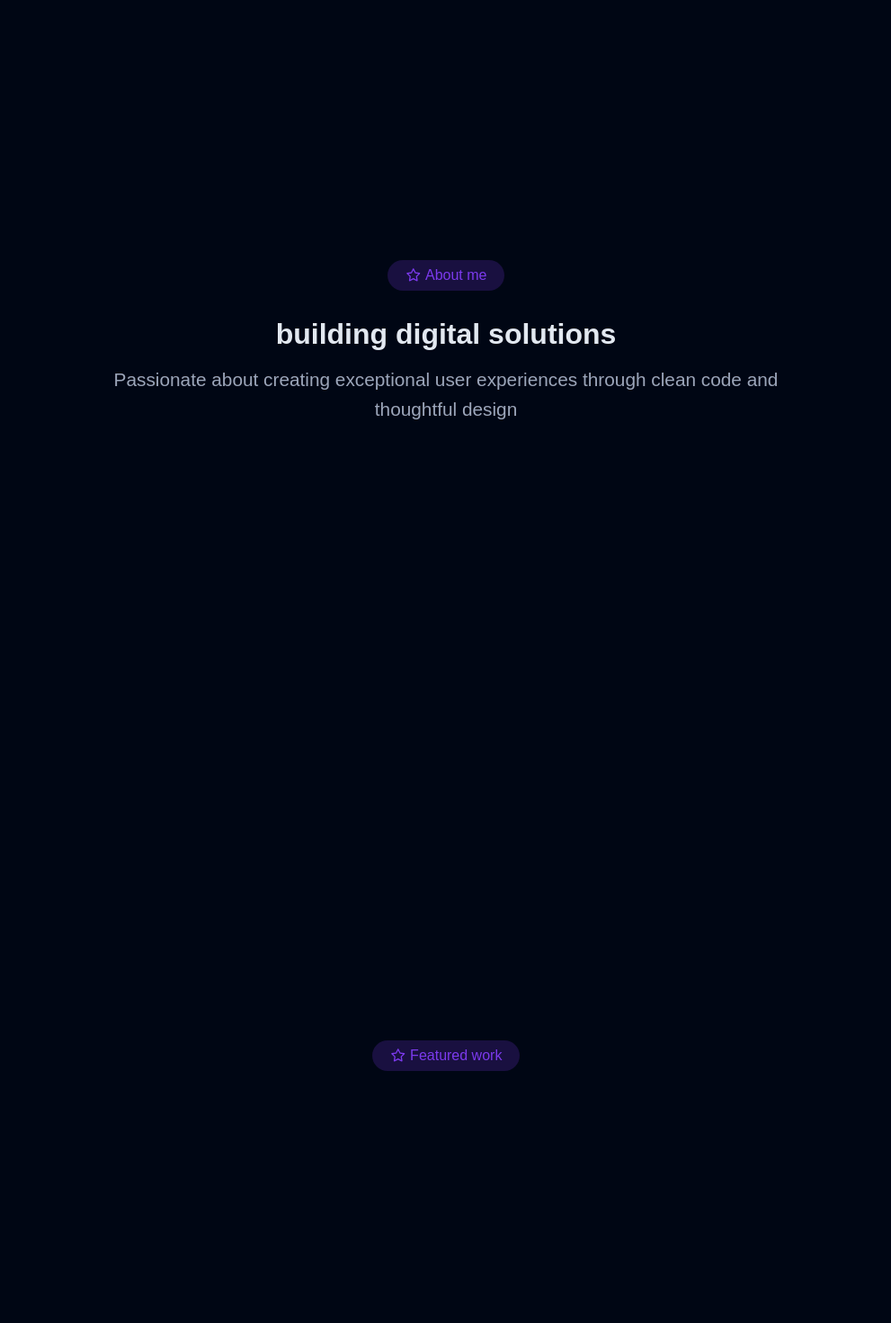
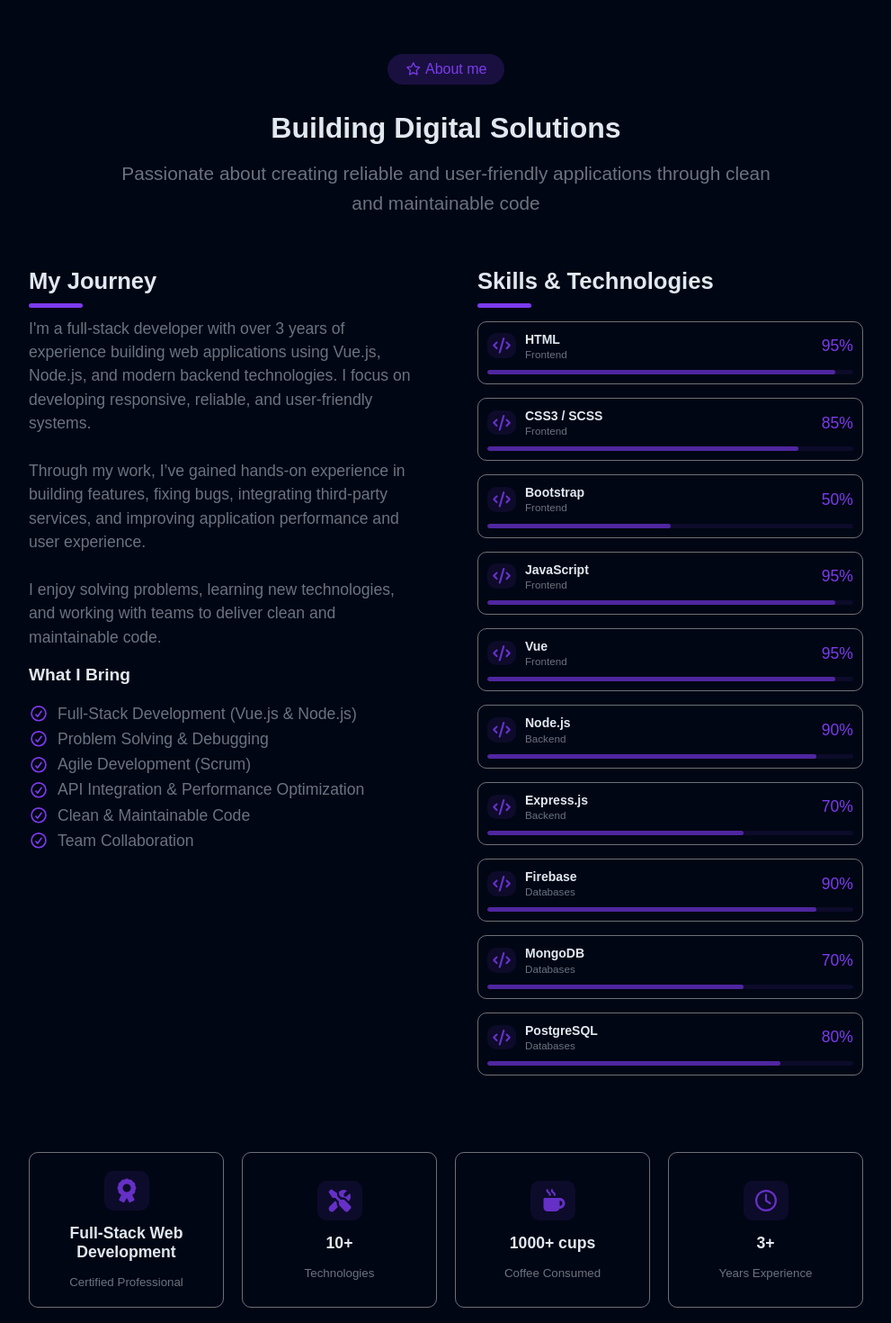
Before and after one commit to yasmin-alharasis/yasmin-portfolio, a Vue app: page / in a window 1280 px wide. Shown: the part 820-2290 px from the top of the page at 90% size, without its empty margins (240-1231 px from the left). Built offline with nearby package versions, Linux system fonts and the light colour scheme.

Commit message:
update about section

```diff
--- a/src/assets/styles/_about.scss
+++ b/src/assets/styles/_about.scss
@@ -1,11 +1,123 @@
 @use './mixins' as *;
 @use './media' as *;
+@use './variables' as *;
 .about {
   @include main_container;
+  .container {
+    display: grid;
+    grid-template-columns: repeat(2, 1fr);
+    gap: 70px;
+    margin: 40px 0;
+    font-size: 1.1rem;
+    .title {
+      font-size: 1.6rem;
+      font-weight: bold;
+    }
+    .description {
+      color: $secondary;
+      line-height: 1.5;
+    }
+    hr {
+      border: none;
+      height: 5px;
+      background-color: $primary;
+      width: 60px;
+      border-radius: 15px;
+      margin: 10px 0;
+    }
+    .list-title {
+      font-size: 1.2rem;
+      font-weight: bold;
+      margin: 18px 0;
+    }
+    .list {
+      list-style: none;
+      line-height: 1.6;
+    }
+    .list li {
+      display: flex;
+      align-items: center;
+      color: $secondary;
+      gap: 10px;
+    }
+    .icon {
+      color: $primary;
+    }
+    .card {
+      @include card;
+
+      .line {
+        display: grid;
+        grid-template-columns: 1fr 10fr 1fr;
+        align-items: center;
+        width: 100%;
+        gap: 10px;
+        .technology {
+          display: flex;
+          flex-direction: column;
+          line-height: 1.3;
+          font-size: 14px;
+          .name {
+            font-weight: bold;
+            color: var(--color-text);
+          }
+        }
+        .percentage {
+          color: $primary;
+        }
+      }
+      .progress-container {
+        width: 100%;
+        height: 5px;
+        background: rgba($primary, 0.1);
+        border-radius: 10px;
+        overflow: hidden;
+      }
+
+      .progress-bar {
+        height: 100%;
+        background: rgba($primary, 0.6);
+        border-radius: 10px;
+      }
+    }
+  }
+  .counts {
+    width: 100%;
+    display: grid;
+    grid-template-columns: repeat(4, 1fr);
+    gap: 20px;
+    .card {
+      @include card;
+      gap: 15px;
+      padding: 20px;
+      justify-content: center;
+      text-align: center;
+      .icon {
+        padding: 10px;
+      }
+      .title {
+        font-size: 1.1rem;
+        font-weight: bold;
+      }
+      .subtitle {
+        color: $secondary;
+      }
+    }
+  }
+
   // Tablet
   @include tablet {
+    .counts {
+      grid-template-columns: repeat(2, 1fr);
+    }
   }
   // Mobile
   @include mobile {
+    .container {
+      grid-template-columns: 1fr;
+    }
+    .counts {
+      grid-template-columns: repeat(2, 1fr);
+    }
   }
 }
--- a/src/assets/styles/_mixins.scss
+++ b/src/assets/styles/_mixins.scss
@@ -45,7 +45,7 @@
 }
 @mixin main_container(
   $padding-desktop: 80px,
-  $padding-tablet: 50px,
+  $padding-tablet: 20px,
   $padding-mobile: 10px,
   $gap-desktop: 15px,
   $gap-mobile: 10px
@@ -68,3 +68,24 @@
     gap: $gap-mobile;
   }
 }
+@mixin card {
+  border: 1px solid $light-gray;
+  border-radius: 10px;
+  padding: 10px;
+  margin: 15px 0;
+  display: flex;
+  flex-direction: column;
+  align-items: center;
+  transition: transform 0.3s ease;
+  .icon {
+    color: rgba($primary, 0.8);
+    background-color: rgba($primary, 0.1);
+    padding: 5px;
+    border-radius: 10px;
+  }
+  &:hover {
+    border: 1px solid rgba($primary, 0.2);
+    @include box-shadow;
+    transform: scale(1.04);
+  }
+}
--- a/src/assets/styles/_variables.scss
+++ b/src/assets/styles/_variables.scss
@@ -1,6 +1,6 @@
 // $main-color: #42b883;
 $primary: #7c3aed;
-$secondary: #9ca6ba;
+$secondary: #6B7280;
 $gray: #cbd5e1;
 $light-gray: #cacacb8a;
 $dark-gray: #1f2937;
--- a/src/components/AboutSection.vue
+++ b/src/components/AboutSection.vue
@@ -1,11 +1,125 @@
 <template>
   <section class="about" id="about">
-    <SectionHeader :badgeTitle="badgeTitle" :subtitle="subtitle" :description="description"/>
+    <SectionHeader
+      :badgeTitle="badgeTitle"
+      :subtitle="subtitle"
+      :description="description"
+    />
+    <div class="container">
+      <div class="col">
+        <div class="title">My Journey</div>
+        <hr />
+        <div class="description">
+          I'm a full-stack developer with over 3 years of experience building web
+          applications using Vue.js, Node.js, and modern backend technologies. I focus on
+          developing responsive, reliable, and user-friendly systems.<br /><br />
+          Through my work, I’ve gained hands-on experience in building features, fixing
+          bugs, integrating third-party services, and improving application performance
+          and user experience.<br /><br />
+          I enjoy solving problems, learning new technologies, and working with teams to
+          deliver clean and maintainable code.
+        </div>
+        <div class="list-title">What I Bring</div>
+        <ul class="list">
+          <li v-for="item in bringList" :key="item">
+            <font-awesome-icon :icon="['far', 'circle-check']" class="icon" />
+            {{ item }}
+          </li>
+        </ul>
+      </div>
+      <div>
+        <div class="col">
+          <div class="title">Skills & Technologies</div>
+          <hr />
+          <ul class="list" v-for="item in visibleTechnologies" :key="item">
+            <li v-if="item['visible']" class="card">
+              <div class="line">
+                <font-awesome-icon :icon="['fas', 'code']" class="icon" />
+                <div class="technology">
+                  <span class="name">{{ item.name }}</span>
+                  <small class="type">{{ item.type }}</small>
+                </div>
+                <div class="percentage">{{ item.percentage }}%</div>
+              </div>
+              <div class="progress-container">
+                <div
+                  class="progress-bar"
+                  :style="{ width: item['percentage'] + '%' }"
+                ></div>
+              </div>
+            </li>
+          </ul>
+        </div>
+      </div>
+    </div>
+    <div class="counts">
+      <div v-for="item in counts" :key="item" class="card">
+        <font-awesome-icon
+          :icon="[item['icon']['type'], item['icon']['name']]"
+          class="icon"
+          size="xl"
+        />
+        <div class="title">{{ item["title"] }}</div>
+        <small class="subtitle">{{ item["subtitle"] }}</small>
+      </div>
+    </div>
   </section>
 </template>
 <script setup>
-import SectionHeader from './SectionHeader.vue';
+import SectionHeader from "./SectionHeader.vue";
+import { computed } from "vue";
 const badgeTitle = "about me";
 const subtitle = "building digital solutions";
-const description = "passionate about creating exceptional user experiences through clean code and thoughtful design";
+const description =
+  "passionate about creating reliable and user-friendly applications through clean and maintainable code";
+const bringList = [
+  "Full-Stack Development (Vue.js & Node.js)",
+  "Problem Solving & Debugging",
+  "Agile Development (Scrum)",
+  "API Integration & Performance Optimization",
+  "Clean & Maintainable Code",
+  "Team Collaboration",
+];
+const technologiesList = [
+  { name: "HTML", type: "Frontend", percentage: 95, visible: true },
+  { name: "CSS3 / SCSS", type: "Frontend", percentage: 85, visible: true },
+  { name: "Bootstrap", type: "Frontend", percentage: 50, visible: true },
+  { name: "JavaScript", type: "Frontend", percentage: 95, visible: true },
+  { name: "Vue", type: "Frontend", percentage: 95, visible: true },
+  { name: "TypeScript", type: "Frontend", percentage: 60, visible: false },
+  { name: "jQuery", type: "Frontend", percentage: 60, visible: false },
+
+  { name: "Node.js", type: "Backend", percentage: 90, visible: true },
+  { name: "NestJS", type: "Backend", percentage: 60, visible: false },
+  { name: "Express.js", type: "Backend", percentage: 70, visible: true },
+
+  { name: "Firebase", type: "Databases", percentage: 90, visible: true },
+  { name: "MongoDB", type: "Databases", percentage: 70, visible: true },
+  { name: "PostgreSQL", type: "Databases", percentage: 80, visible: true },
+];
+const visibleTechnologies = computed(() =>
+  technologiesList.filter((item) => item.visible)
+);
+const counts = [
+  {
+    icon: { type: "fas", name: "award" },
+    title: "Full-Stack Web Development",
+    subtitle: "Certified Professional",
+  },
+  {
+    icon: { type: "fas", name: "screwdriver-wrench" },
+    title: "10+",
+    subtitle: "Technologies",
+  },
+  {
+    icon: { type: "fas", name: "mug-hot" },
+    title: "1000+ cups",
+    subtitle: "Coffee Consumed",
+  },
+  {
+    icon: { type: "far", name: "clock" },
+    title: "3+",
+    subtitle: "Years Experience",
+  },
+];
 </script>
--- a/src/components/SectionHeader.vue
+++ b/src/components/SectionHeader.vue
@@ -23,12 +23,12 @@ defineProps({
 
 header {
   @include flex-column;
-  width: inherit;
   align-items: center;
   gap: 15px;
   .subtitle {
     font-size: 2rem;
     color: var(--color-text);
+    text-transform: capitalize;
   }
   .description {
     font-size: 1.3rem;
```
Also changed, not shown: src/plugins/fontawesome.js (+13 -4 lines).
